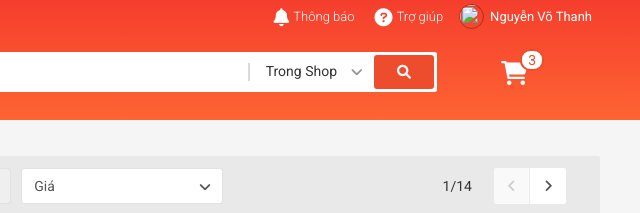
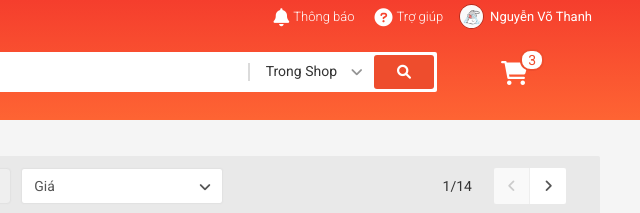
Before and after one commit to NguyenThanh1709/shopee, a plain HTML site: page index.html in a window 1280 px wide. Shown: the top 213 px of the page, 640-1280 px from the left. Drawn offline with Linux system fonts and the light colour scheme; files whose address does not match are found by name.

Commit message:
Update index.html

```diff
--- a/index.html
+++ b/index.html
@@ -126,7 +126,7 @@
                             Đăng ký</li>
                         <li class="header__navbar-item header__navbar-item--strong js-login">Đăng nhập</li> -->
                         <li class="header__navbar-item header__navbar-user">
-                            <img src="./img/avarta.jpg" alt="" class="header__navbar-user-img">
+                            <img src="asset/img/avarta.jpg" alt="" class="header__navbar-user-img">
                             <span class="header__navbar-user-name">Nguyễn Võ Thanh</span>
                             <ul class="header__navbar-user-menu">
                                 <li class="header__navbar-user-item">
```
